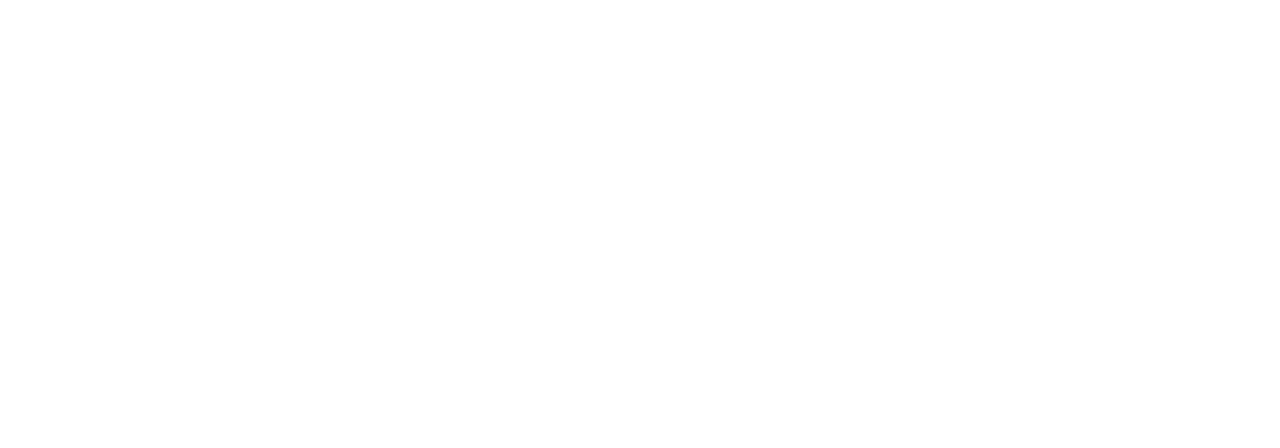
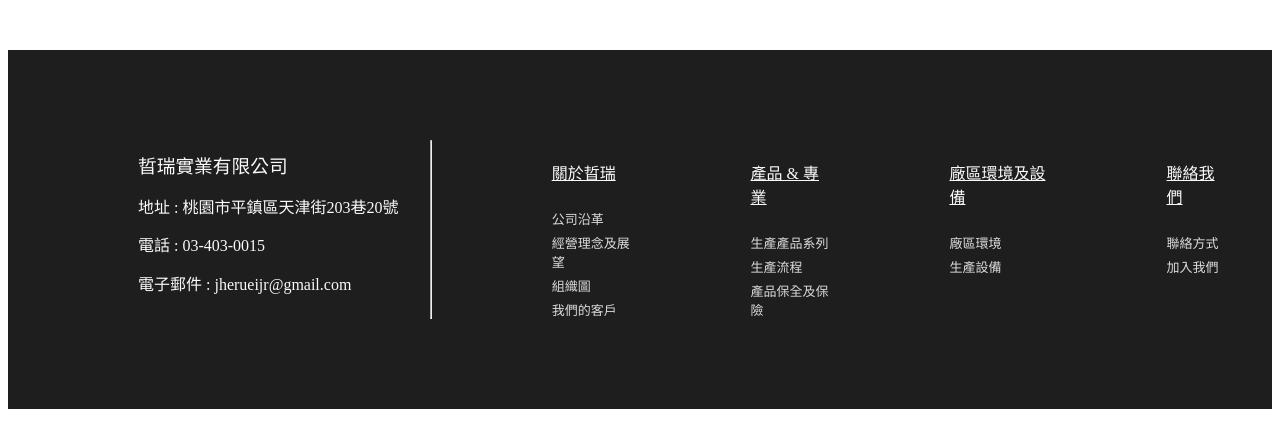
Before and after one commit to qian01qian/JR_Website, a plain HTML site: page footer.html in a window 1280 px wide. Drawn offline with Linux system fonts and the light colour scheme.

Commit message:
footer finish & adjust header

```diff
--- a/css/footer.css
+++ b/css/footer.css
@@ -0,0 +1,71 @@
+.footer {
+    display: flex;
+    align-items: flex-start; /* 內容從頂部對齊 */
+    background-color: #1e1e1e; /* 深色背景 */
+    padding: 90px 50px; /* 增加內邊距，提升舒適度 */
+    width: 100%; /* 固定寬度 */
+    height: auto;
+    max-width: 100vw; /* 防止超過視窗寬度 */
+    box-sizing: border-box; /* 包含內邊距，避免影響寬度 */
+    overflow-x: hidden; /* 禁止水平滾動 */
+    color: #fafafa; /* 與背景對比的文字顏色 */
+    position: relative; /* 確保正常定位 */
+    margin-top: 50px;
+    margin-bottom: 50px;
+}
+
+.footer_left {
+    width: 25%; /* 左邊佔30%空間 */
+    font-size: 16px; /* 調整文字大小 */
+    line-height: 1.8; /* 提升可讀性 */
+    margin-left: 80px;
+}
+
+.line {
+    border-left: 1px solid #ababab;
+    height: auto; /* 高度自動適應內容 */
+    align-self: stretch; /* 撐滿父容器高度 */
+    margin: 0 20px; /* 增加分隔線與左右區域的距離 */
+}
+
+.footer_right {
+    display: flex;
+    flex-wrap: nowrap; /* 自動換行，避免內容過多時溢出 */
+    margin-top: 20px;
+    font-size: 16px;
+    gap: 120px; /* 增加區塊間距 */
+    justify-content: space-between; /* 分布內容，使每部分均勻排列 */
+    margin-left: 100px;
+}
+
+.section1, .section2, .section3, .section4 {
+    display: flex;
+    flex-direction: column;
+    gap: 25px; /* 增加小標題和內容的間距 */
+}
+
+.sec1_content, .sec2_content, .sec3_content, .sec4_content {
+    display: flex;
+    flex-direction: column;
+    gap: 5px; /* 連結之間的間距 */
+}
+.sec1_title a, .sec2_title a, .sec3_title a, .sec4_title a {
+    color: #fafafa; /* 標題文字顏色 */
+    font-size: 16px; /* 標題字體大小 */
+    font-weight: 500; /* 中等字重 */
+}
+.sec1_content a, .sec2_content a, .sec3_content a, .sec4_content a {
+    color: #dcdcdc; /* 柔和的文字顏色 */
+    text-decoration: none; /* 移除下劃線 */
+    font-size: 13px;
+}
+
+.sec1_content a:hover, .sec2_content a:hover, .sec3_content a:hover, .sec4_content a:hover {
+    color: #ffffff; /* 滑鼠懸停時變亮 */
+    text-decoration: underline; /* 添加下劃線效果 */
+}
+
+.footer h3, .footer h4 {
+    margin: 10px 0; /* 標題和段落間距 */
+    font-weight: 500; /* 中等字重 */
+}
--- a/footer.html
+++ b/footer.html
@@ -0,0 +1,55 @@
+<footer class="footer">
+    <link rel="stylesheet" href="css/footer.css">
+    <div class="footer_left">
+        <h3>晢瑞實業有限公司</h3>
+        <h4>地址 : 桃園市平鎮區天津街203巷20號</h4>
+        <h4>電話 : 03-403-0015</h4>
+        <h4>電子郵件 : jherueijr@gmail.com</h4>
+    </div>
+    <hr class="line"></hr>
+    <div class="footer_right">
+        <div class="section1">
+            <!--關於晢瑞-->
+            <div class="sec1_title">
+                <a href="about_us.html" alt="關於晢瑞">關於晢瑞</a>
+            </div>
+            <div class="sec1_content">
+                <a href="about_us.html" alt="公司沿革">公司沿革</a>
+                <a href="about_us.html" alt="經營理念及展望">經營理念及展望</a>
+                <a href="about_us.html" alt="組織圖">組織圖</a>
+                <a href="about_us.html" alt="我們的客戶">我們的客戶</a>
+            </div>
+        </div>
+        <div class="section2">
+            <!--產品 & 專業-->
+            <div class="sec2_title">
+                <a href="product.html" alt="產品 & 專業">產品 & 專業</a>
+            </div>
+            <div class="sec2_content">
+                <a href="product.html" alt="生產產品系列">生產產品系列</a>
+                <a href="product.html" alt="生產流程">生產流程</a>
+                <a href="product.html" alt="產品保全及保險">產品保全及保險</a>
+            </div>
+        </div>
+        <div class="section3">
+            <!--產區環境及設備-->
+            <div class="sec3_title">
+                <a href="env.html" alt="廠區環境及設備">廠區環境及設備</a>
+            </div>
+            <div class="sec3_content">
+                <a href="env.html" alt="廠區環境">廠區環境</a>
+                <a href="env.html" alt="生產設備">生產設備</a>
+            </div>
+        </div>
+        <div class="section4">
+            <!--聯絡我們-->
+            <div class="sec4_title">
+                <a href="contact.html" alt="聯絡我們">聯絡我們</a>
+            </div>
+            <div class="sec4_content">
+                <a href="contact.html" alt="聯絡方式">聯絡方式</a>
+                <a href="contact.html" alt="加入我們">加入我們</a>
+            </div>
+        </div>
+    </div>
+</footer>
```
Also changed, not shown: css/header.css (+8 -2 lines), index.html (+2 -1 lines).
